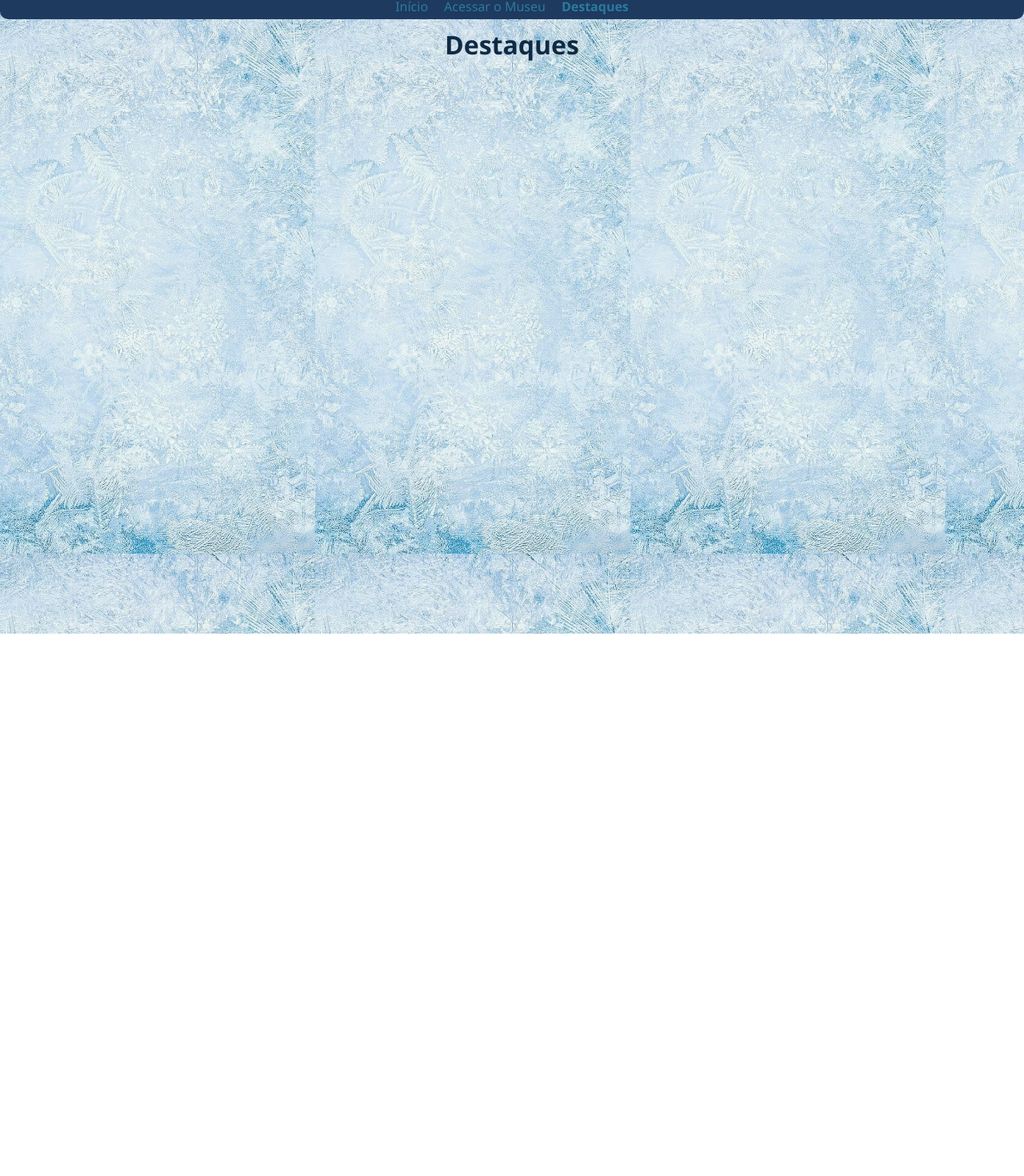
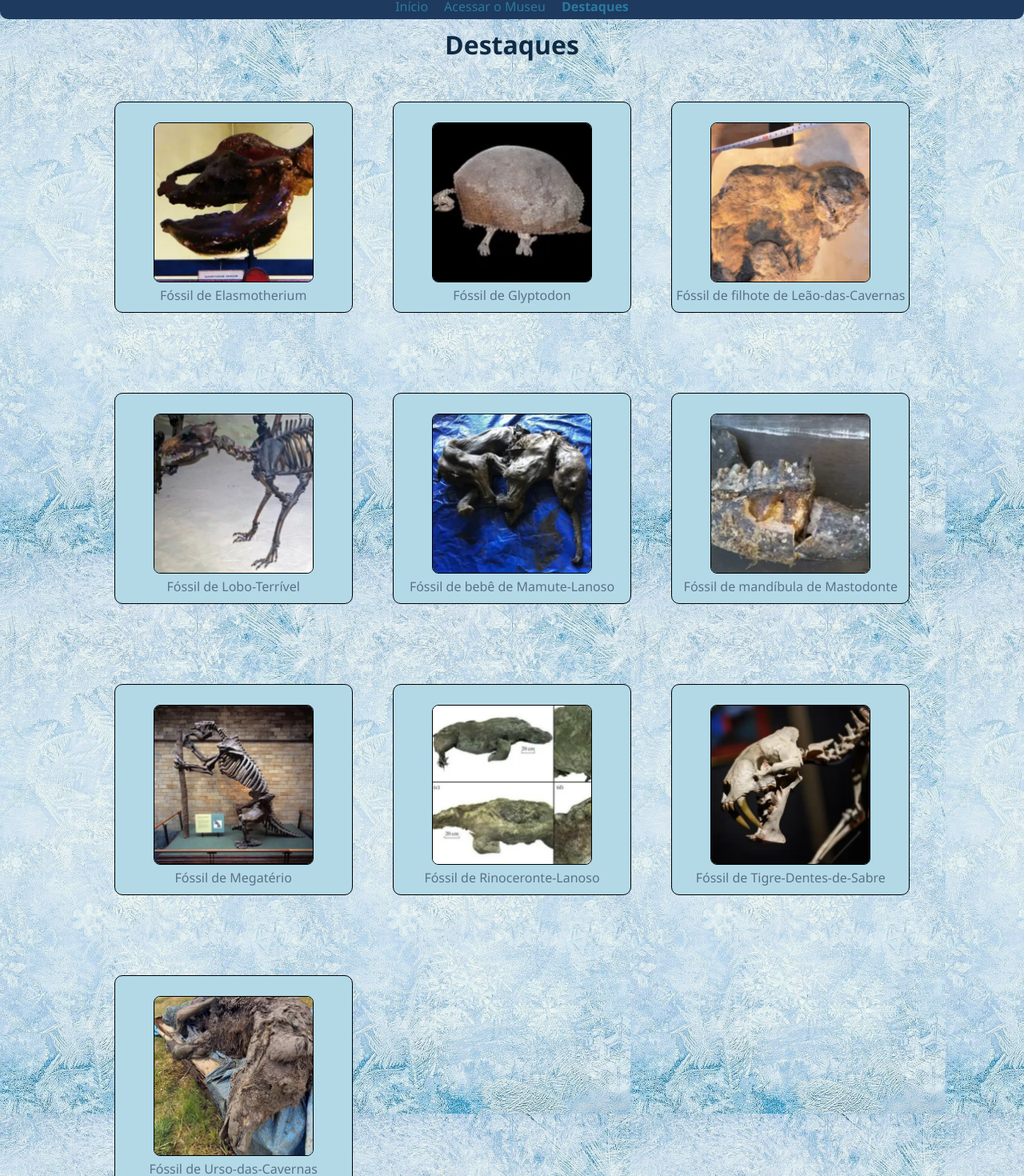
Before and after one commit to Igor-Dias-2010/museu-dos-fosseis, a Next.js app: page /destaques in a window 1280 px wide. Shown: the part 8-1478 px from the top of the page at 80% size. Before the commit the page ends 800 px from the top, so only its background shows below. Built offline with nearby package versions, Linux system fonts and the light colour scheme.

Commit message:
versão 5
deixei responsividade melhor

```diff
--- a/app/destaques/page.jsx
+++ b/app/destaques/page.jsx
@@ -1,7 +1,52 @@
-export default function Destaques(){
-    return(
+import Image from "next/image"
+
+export default function Destaques() {
+    return (
         <div>
             <h1>Destaques</h1>
+            <section className="main-fotos">
+                <figure>
+                    <Image className="img" src={"/img-fosseis-certas/fossil-elasmotherium.jpeg"} alt="Fóssil de Elasmotherium" width={200} height={200} />
+                    <figcaption>Fóssil de Elasmotherium</figcaption>
+                </figure>
+                <figure>
+                    <Image className="img" src={"/img-fosseis-certas/fossil-glyptodon.jpeg"} alt="Fóssil de Glyptodon" width={200} height={200} />
+                    <figcaption>Fóssil de Glyptodon</figcaption>
+                </figure>
+                <figure>
+                    <Image className="img" id="precisa-rotacionar" src={"/img-fosseis-certas/fossil-leao-das-cavernas.jpeg"} alt="Fóssil de Leão-das-Cavernas" width={200} height={200} />
+                    <figcaption>Fóssil de filhote de Leão-das-Cavernas</figcaption>
+                </figure>
+                <figure>
+                    <Image className="img" src={"/img-fosseis-certas/fossil-lobo-terrivel.jpeg"} alt="Fóssil de Lobo-Terrível" width={200} height={200} />
+                    <figcaption>Fóssil de Lobo-Terrível</figcaption>
+                </figure>
+                <figure>
+                    <Image className="img" src={"/img-fosseis-certas/fossil-mamute-lanoso.jpeg"} alt="Fóssil de Mamute-Lanoso" width={200} height={200} />
+                    <figcaption>Fóssil de bebê de Mamute-Lanoso</figcaption>
+                </figure>
+                <figure>
+                    <Image className="img" src={"/img-fosseis-certas/fossil-mandibula-mastodonte.jpeg"} alt="Fóssil de mandíbula de um Mastodonte" width={200} height={200} />
+                    <figcaption>Fóssil de mandíbula de Mastodonte</figcaption>
+                </figure>
+                <figure>
+                    <Image className="img" src={"/img-fosseis-certas/fossil-megaterio.jpeg"} alt="Fóssil de um Megatéiro" width={200} height={200} />
+                    <figcaption>Fóssil de Megatério</figcaption>
+                </figure>
+                <figure>
+                    <Image className="img" src={"/img-fosseis-certas/fossil-rinoceronte-lanoso.jpeg"} alt="Fóssil de Rinoceronte-Lanoso" width={200} height={200} />
+                    <figcaption>Fóssil de Rinoceronte-Lanoso</figcaption>
+                </figure>
+                <figure>
+                    <Image className="img" src={"/img-fosseis-certas/fossil-tigre-dentes-de-sabre.jpeg"} alt="Fóssil de Tigre-Dentes-de-Sabre" width={200} height={200} />
+                    <figcaption>Fóssil de Tigre-Dentes-de-Sabre</figcaption>
+                </figure>
+                <figure>
+                    <Image className="img" src={"/img-fosseis-certas/fossil-urso-das-cavernas.jpeg"} alt="Fóssil de Urso-das-Cavernas" width={200} height={200} />
+                    <figcaption>Fóssil de Urso-das-Cavernas</figcaption>
+                </figure>
+            </section>
+
         </div>
     )
 }
--- a/app/globals.css
+++ b/app/globals.css
@@ -25,7 +25,7 @@ h1 {
     margin-top: 50px;
     display: grid;
     align-items: center;
-    grid-template-columns: 2fr 2fr;
+    grid-template-columns: 1fr;
     gap: 50px;
 }
 
@@ -110,7 +110,7 @@ p:first-of-type {
 }
 
 ::-webkit-scrollbar-track {
-    background: none;
+    background: #82d9ff;
 }
 
 .conteudo {
@@ -119,12 +119,13 @@ p:first-of-type {
     padding-left: 50px;
     padding-right: 50px;
 }
-
-@media(min-width: 375px) {
-    .main-fotos {
-        margin-top: 50px;
-        align-items: center;
-        grid-template-columns: 1fr;
-        gap: 50px;
+@media (min-width: 768px){
+    .main-fotos{
+        grid-template-columns: repeat(2, 1fr);
     }
 }
+@media(min-width: 1024px) {
+    .main-fotos {
+        grid-template-columns: repeat(3, 1fr);
+    }
+}
```
